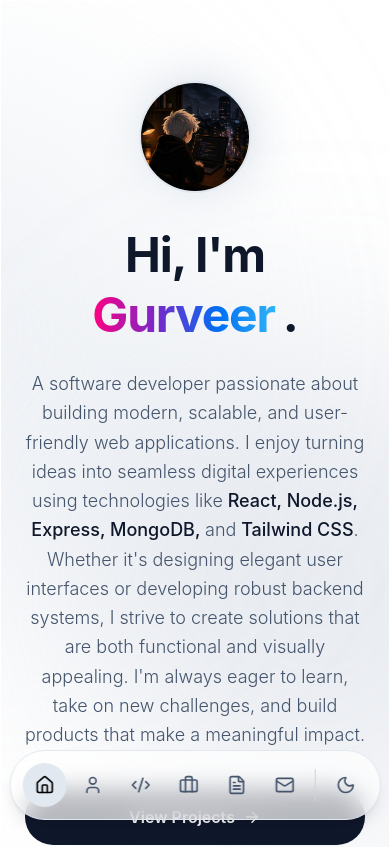
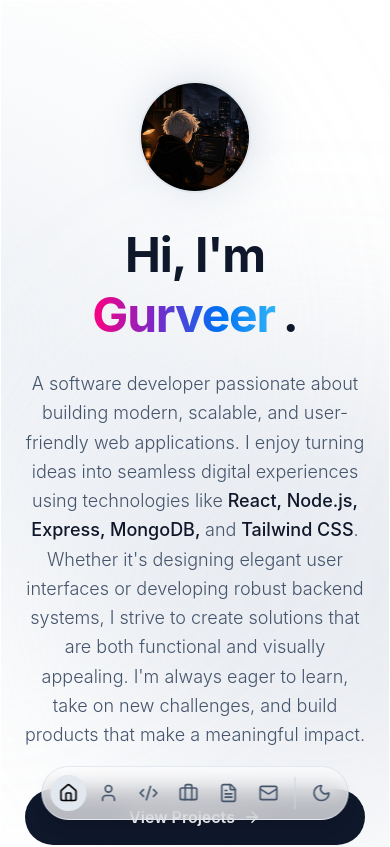
Before and after one commit to Gurveer88/React-portfolio, a React (Vite) app: page / in a window 390 px wide. Shown: the top 847 px of the page. Built offline with nearby package versions, Linux system fonts and the light colour scheme.

Commit message:
Navbar layout fixed

```diff
--- a/src/components/layout/Navbar.jsx
+++ b/src/components/layout/Navbar.jsx
@@ -54,7 +54,7 @@ export default function Navbar() {
 
   return (
     <div className="fixed bottom-6 sm:bottom-8 left-1/2 -translate-x-1/2 z-50 w-max max-w-[95vw]">
-      <nav className="flex items-center gap-1 sm:gap-2 px-3 sm:px-6 py-3 sm:py-4 rounded-full bg-white/70 dark:bg-black/50 backdrop-blur-md border border-slate-200 dark:border-white/10 shadow-lg transition-all">
+      <nav className="flex items-center gap-1 sm:gap-2 px-2 sm:px-6 py-2 sm:py-4 rounded-full bg-white/70 dark:bg-black/50 backdrop-blur-md border border-slate-200 dark:border-white/10 shadow-lg transition-all max-w-[95vw] overflow-x-auto">
 
         {navItems.map((item, index) => {
           // Determine if this specific item is active
@@ -67,7 +67,8 @@ export default function Navbar() {
               key={index}
               href={item.path + item.hash}
               onClick={(e) => handleNavClick(e, item)}
-              className={`group relative p-3 rounded-full transition-all duration-300 cursor-none ${
+              // FIX 1: Added `shrink-0` and changed `p-3` to `p-2 sm:p-3`
+              className={`shrink-0 group relative p-2 sm:p-3 rounded-full transition-all duration-300 cursor-none ${
                 isActive
                   ? 'bg-slate-200 dark:bg-white/20 text-black dark:text-white'
                   : 'text-slate-600 dark:text-slate-300 hover:text-black dark:hover:text-white hover:bg-slate-100 dark:hover:bg-white/10'
@@ -82,11 +83,12 @@ export default function Navbar() {
           );
         })}
 
-        <div className="w-px h-8 bg-slate-300 dark:bg-white/20 mx-1 sm:mx-2" />
+        <div className="shrink-0 w-px h-8 bg-slate-300 dark:bg-white/20 mx-1 sm:mx-2" />
 
         <button
           onClick={toggleTheme}
-          className="group relative flex items-center justify-center p-3 rounded-full text-slate-600 dark:text-slate-300 hover:text-black dark:hover:text-white hover:bg-slate-100 dark:hover:bg-white/10 transition-all duration-300 cursor-none overflow-hidden"
+          // FIX 2: Added `shrink-0` and changed `p-3` to `p-2 sm:p-3`
+          className="shrink-0 group relative flex items-center justify-center p-2 sm:p-3 rounded-full text-slate-600 dark:text-slate-300 hover:text-black dark:hover:text-white hover:bg-slate-100 dark:hover:bg-white/10 transition-all duration-300 cursor-none overflow-hidden"
         >
           <AnimatePresence mode="wait" initial={false}>
             <motion.div
```
